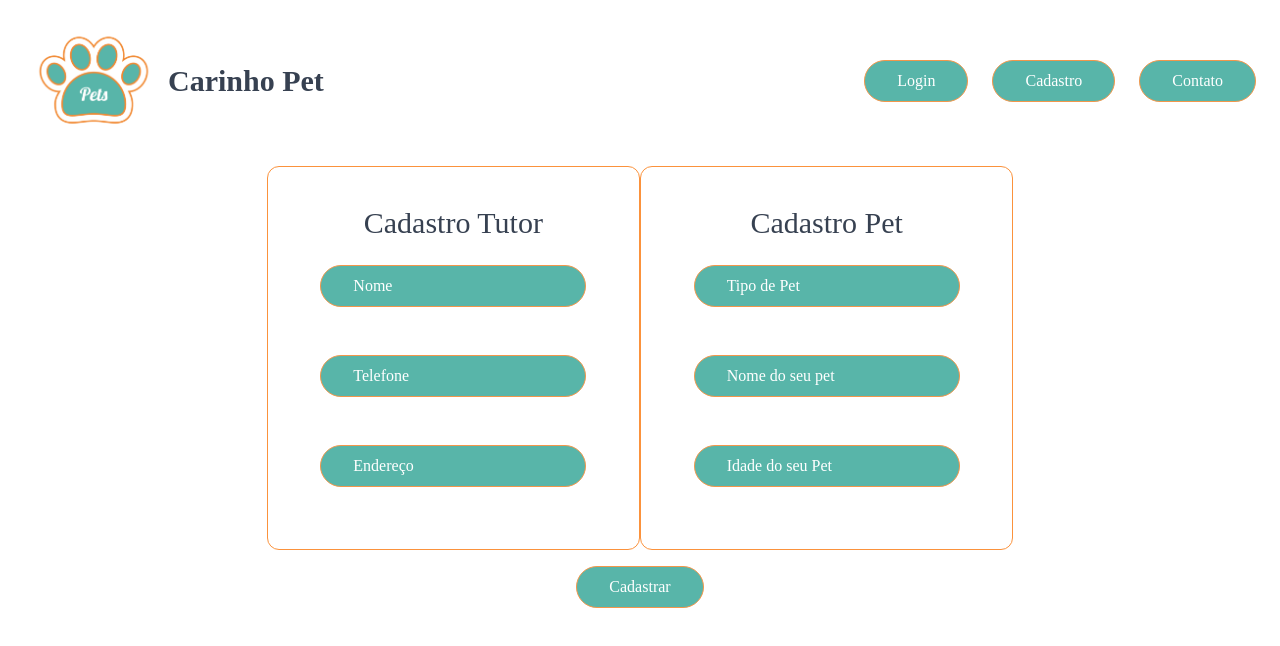
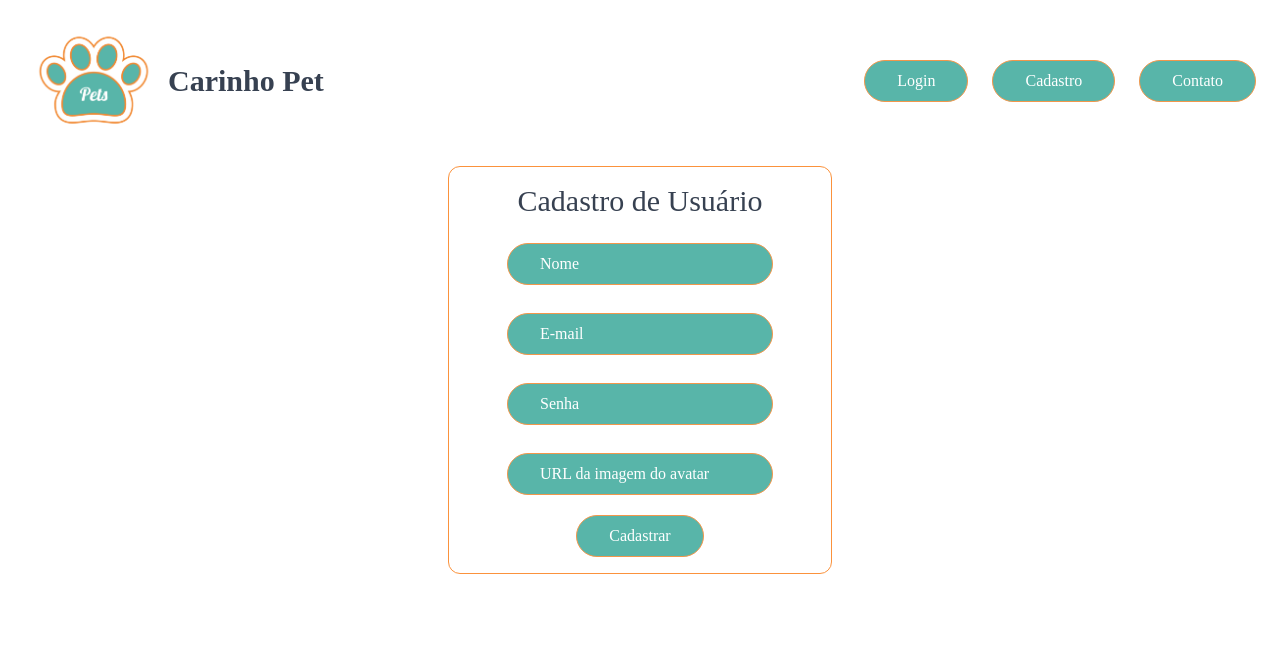
Before and after one commit to rodrigoduartesilva/tarefa-4-Introd-Redux-C-Cliente-Servidor, a React (Create React App) app: page /cadastro in a window 1280 px wide. Shown: the top 646 px of the page. Built offline with nearby package versions, Linux system fonts and the light colour scheme.

Commit message:
Feat: Cadastro de usuário implementado.

```diff
--- a/src/pages/Cadastro/index.js
+++ b/src/pages/Cadastro/index.js
@@ -1,36 +1,73 @@
-import React from "react";
+import React, { useState } from "react";
 import Button from "../../components/Button"
-import InputSpace from "../../components/InputSpace";
 import { useNavigate } from "react-router-dom";
+import { registerUser } from "../../services/authService";
 
 const Cadastro = () => {
+    const [inputValues, setInputValues] = useState({
+        nome: '',
+        email: '',
+        senha: '',
+        imagem: ''
+    });
+
+    const handleChangeValues = (event) => {
+        setInputValues({
+            ...inputValues,
+            [event.target.name]: event.target.value
+        });
+        console.log(inputValues);
+    }
+
     const navigate = useNavigate();
 
-    const handleSubmit = (event) => {
+    const handleSubmit = async (event) => {
         event.preventDefault();
-        navigate('/sucessoCad');
+        const response = await registerUser(inputValues);
+
+        if (response.data) {
+            alert(`Usuário ${response.data.nome} cadastrado com sucesso!`);
+            navigate('/sucessoCad');
+        }
     }
 
     return (
-        <form onSubmit={handleSubmit}>
-            <div className="flex items-start justify-center w-7/12 m-auto">
-                <div className="flex flex-col items-center justify-center w-96 h-96 mt-1 border border-orange-400 rounded-xl m-auto">
-                    <h1 className="text-3xl text-gray-700">Cadastro Tutor</h1>
-                    <InputSpace>Nome</InputSpace>
-                    <InputSpace>Telefone</InputSpace>
-                    <InputSpace>Endereço</InputSpace>
+        <div className="flex items-start justify-center w-7/12 m-auto">
+            <form onSubmit={handleSubmit} className="flex flex-col items-center justify-center w-96 h-full mt-1 border border-orange-400 rounded-xl m-auto">
+                <h1 className="text-3xl text-gray-700 mt-4">Cadastro de Usuário</h1>
+                <input
+                    type="text"
+                    name="nome"
+                    placeholder="Nome"
+                    className="bg-primary mt-6 mb-1 text-white px-8 py-2 rounded-full transition duration-300 hover:scale-105"
+                    onChange={handleChangeValues}
+                />
+                <input
+                    type="email"
+                    name="email"
+                    placeholder="E-mail"
+                    className="bg-primary mt-6 mb-1 text-white px-8 py-2 rounded-full transition duration-300 hover:scale-105"
+                    onChange={handleChangeValues}
+                />
+                <input
+                    type="password"
+                    name="senha"
+                    placeholder="Senha"
+                    className="bg-primary mt-6 mb-1 text-white px-8 py-2 rounded-full transition duration-300 hover:scale-105"
+                    onChange={handleChangeValues}
+                />
+                <input
+                    type="text"
+                    name="imagem"
+                    placeholder="URL da imagem do avatar"
+                    className="bg-primary mt-6 mb-1 text-white px-8 py-2 rounded-full transition duration-300 hover:scale-105"
+                    onChange={handleChangeValues}
+                />
+                <div className="flex flex-row items-center justify-center mt-4 mb-4 m-auto">
+                    <Button>Cadastrar</Button>
                 </div>
-                <div className="flex flex-col items-center justify-center w-96 h-96 mt-1 border border-orange-400 rounded-xl m-auto">
-                    <h1 className="text-3xl text-gray-700">Cadastro Pet</h1>
-                    <InputSpace>Tipo de Pet</InputSpace>
-                    <InputSpace>Nome do seu pet</InputSpace>
-                    <InputSpace>Idade do seu Pet</InputSpace>
-                </div>
-            </div>
-            <div className="flex flex-row items-center justify-center mt-4 m-auto">
-                <Button>Cadastrar</Button>
-            </div>
-        </form>
+            </form>
+        </div>
     );
 }
 
--- a/src/services/authService.js
+++ b/src/services/authService.js
@@ -5,5 +5,11 @@ const loginUserApi = (userValues) =>
         .then((response) => response)
         .catch((err) => console.error('Erro na chamada', err));
 
+const registerUser = (addUserValues) =>
+    api.post('/usuario/create', addUserValues)
+        .then((response) => response)
+        .catch((err) => console.error('Erro na chamada', err));
 
-export { loginUserApi }
+
+
+export { loginUserApi, registerUser }
```
